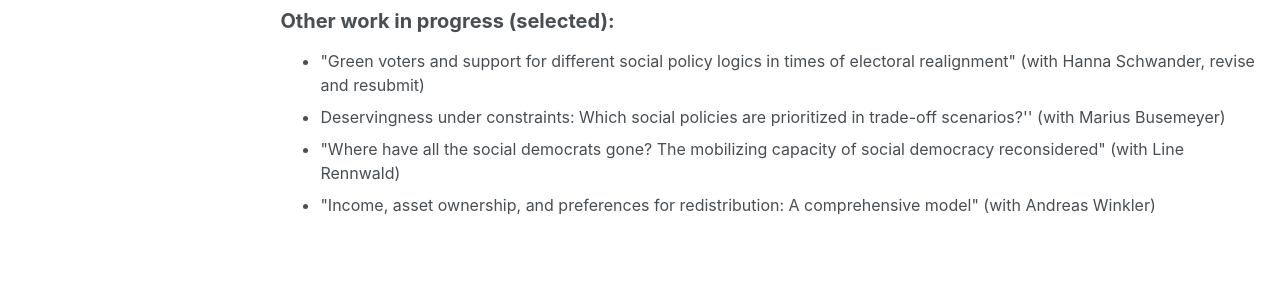
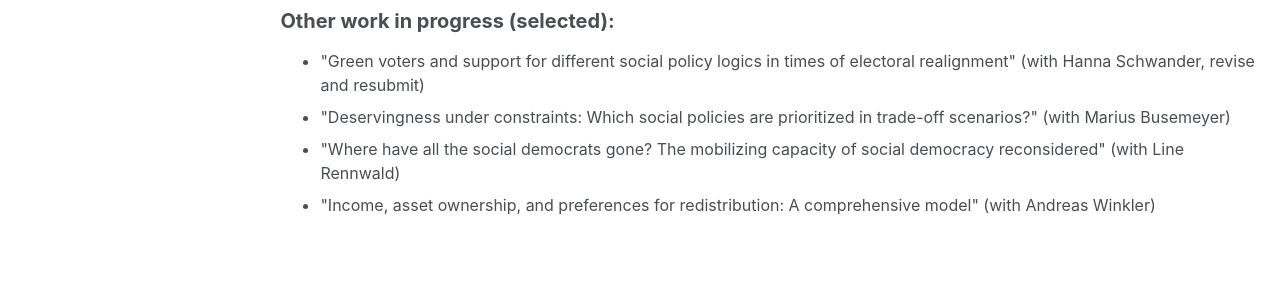
Before and after one commit to bjoernbremer/bjoernbremer.github.io, a Jekyll site: the page built from _pages/projects.html, in a window 1280 px wide and 1088 px high. Shown: the part 693-993 px from the top of the window. Built offline with Jekyll 4.4.1, drawn with Linux system fonts in a browser that asks for light colours; some web fonts are replaced.

Commit message:
update website

```diff
--- a/_pages/projects.html
+++ b/_pages/projects.html
@@ -17,7 +17,7 @@ author_profile: true
 
 <ul>
 <li>"Green voters and support for different social policy logics in times of electoral realignment" (with <a href="www.schander-hanna.ch">Hanna Schwander</a>, revise and resubmit)
-<li>Deservingness under constraints: Which social policies are prioritized in trade-off scenarios?'' (with  <a href="https://www.polver.uni-konstanz.de/en/busemeyer/team/prof-marius-r-busemeyer/">Marius Busemeyer</a>)
+<li>"Deservingness under constraints: Which social policies are prioritized in trade-off scenarios?" (with  <a href="https://www.polver.uni-konstanz.de/en/busemeyer/team/prof-marius-r-busemeyer/">Marius Busemeyer</a>)
 <li>"Where have all the social democrats gone? The mobilizing capacity of social democracy reconsidered" (with <a href=" ">Line Rennwald</a>)
 <li>"Income, asset ownership, and preferences for redistribution: A comprehensive model" (with <a href="https://sites.google.com/view/awinkler/home?authuser=0">Andreas Winkler</a>)</li>
 </ul>
```
